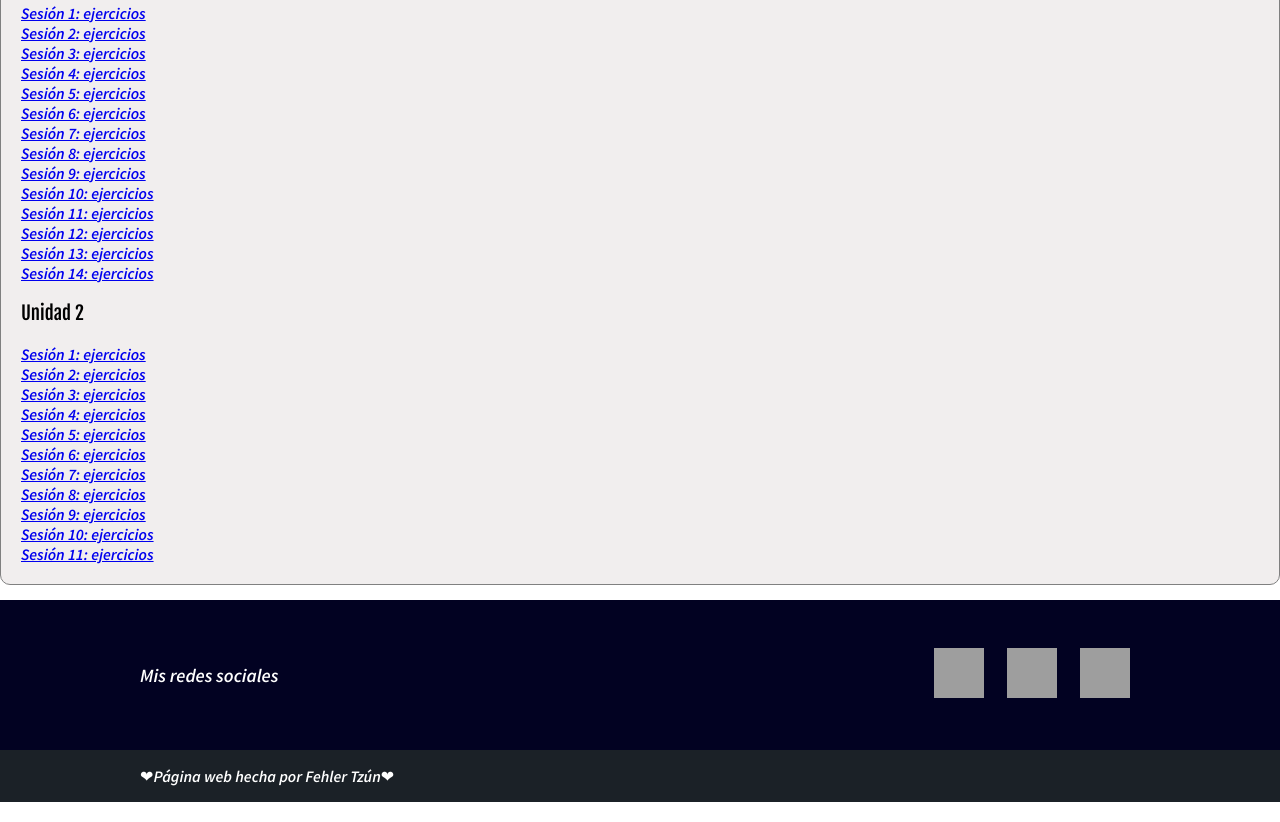
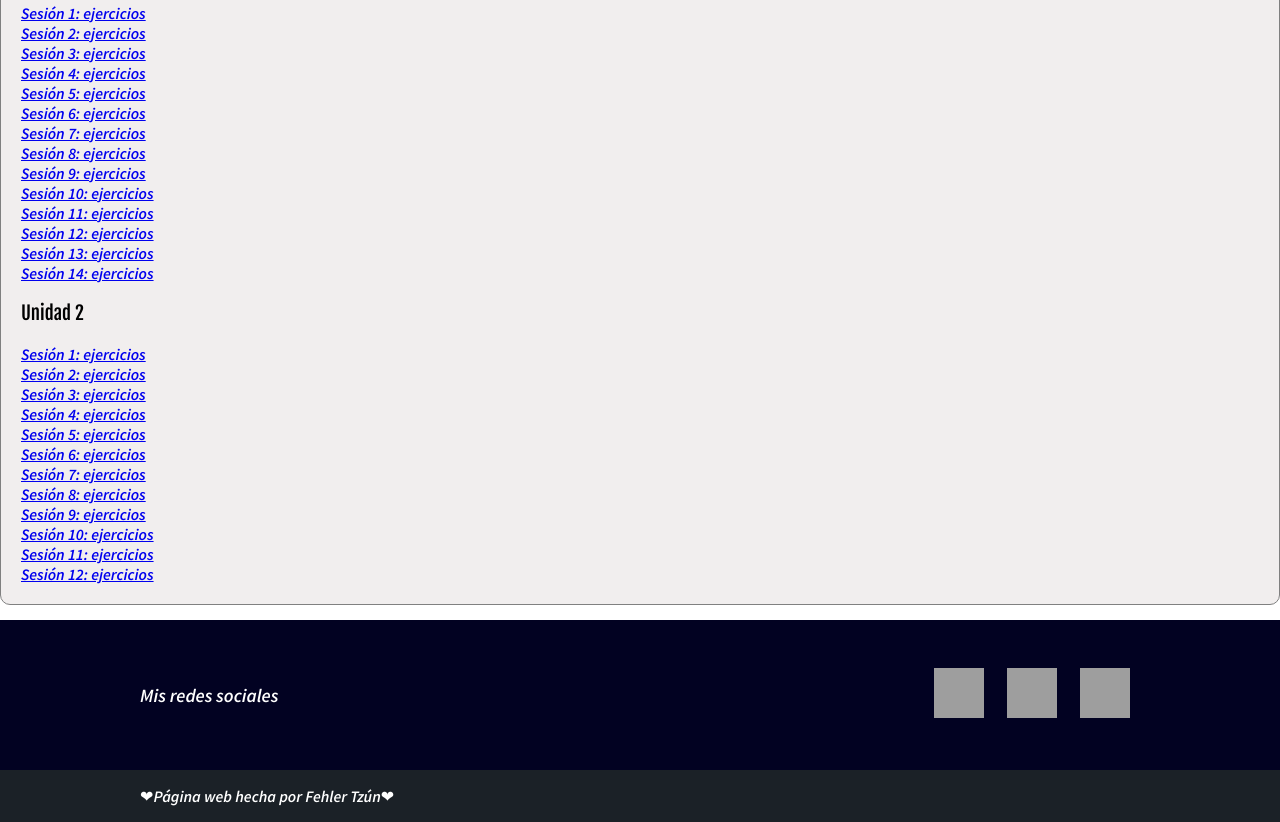
Before and after one commit to Fehler4603/cuartoprimaria, a plain HTML site: page index.html in a window 1280 px wide. Shown: the part 1049-1871 px from the top of the page. Drawn offline with Linux system fonts and the light colour scheme; grey boxes are pictures that could not be loaded.

Commit message:
agregue ejercicios de las sesion 12

```diff
--- a/index.html
+++ b/index.html
@@ -141,6 +141,9 @@
             <li>
                 <a href="https://docs.google.com/forms/d/e/1FAIpQLSe2bHvKWJVA899Uvgof_cqdH4KeyVrnAtUCXTy7zWEUSBr_mQ/viewform?usp=sf_link" target="blank">Sesi&oacute;n 11: ejercicios</a>
             </li>
+            <li>
+                <a href="https://docs.google.com/forms/d/e/1FAIpQLSeznHg3RyktSN1YAjdY_pacyhyHYyOjtuPGb-nu8aCAMqXT5g/viewform?usp=sf_link" target="blank">Sesi&oacute;n 12: ejercicios</a>
+            </li>
         </ol>
     </article>
     <!-- <section id="portafolio" class="portfolio">
```
